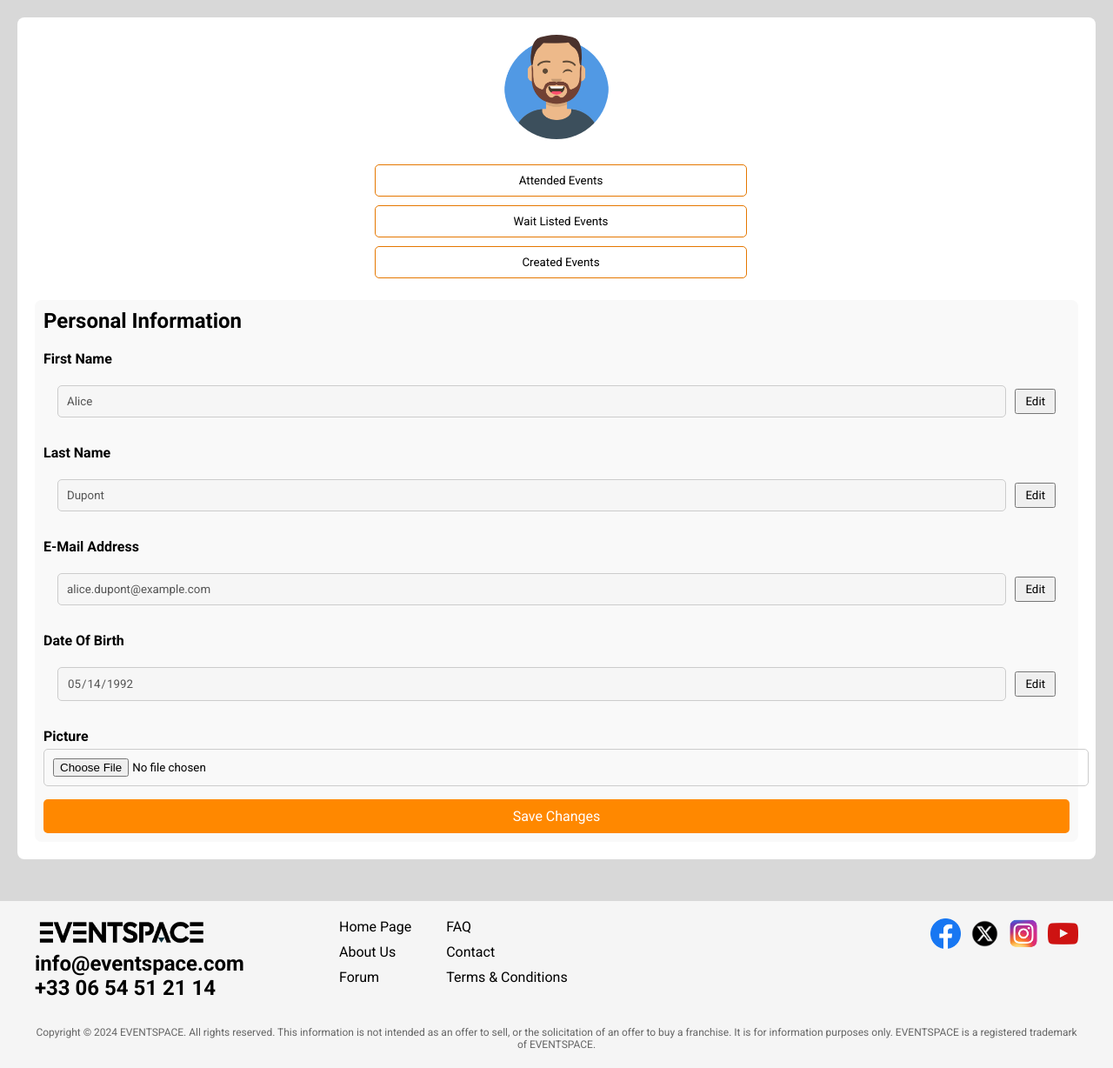
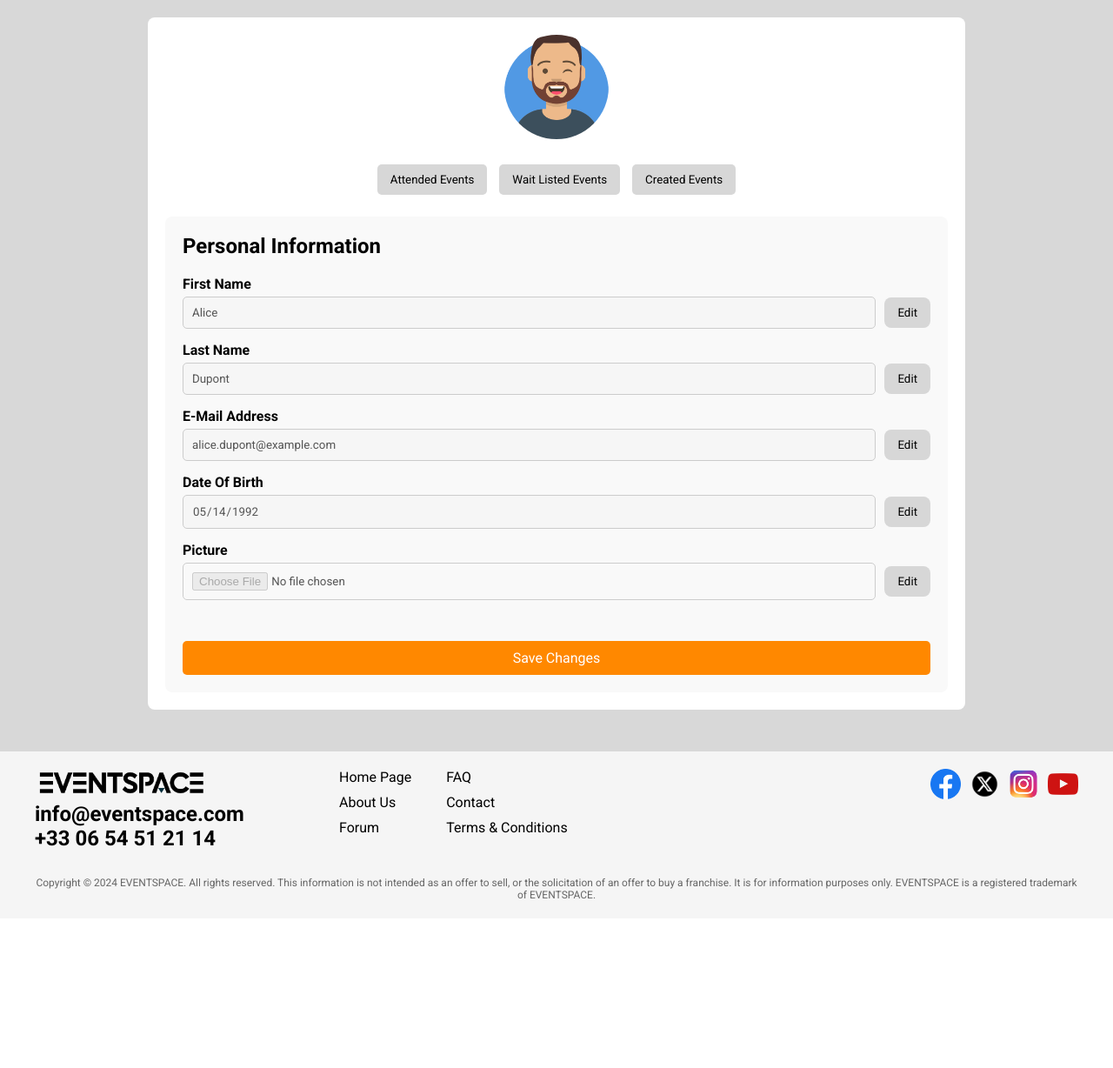
Before and after one commit to TudorGabriel28/EventSpace, a PHP site: page /user-profile.php in a window 1280 px wide. Shown: the part 77-1305 px from the top of the page at 87% size. After the commit the page ends 1111 px from the top, so only its background shows below. Run offline with PHP 8.4, Linux system fonts and the light colour scheme; a user stored in the database is signed in; data comes from the database, SQL or seed files in the repository; some libraries are stand-ins or nearby versions.

Commit message:
Design changes

```diff
--- a/server/pages/user-profile.php
+++ b/server/pages/user-profile.php
@@ -72,7 +72,6 @@ if ($_SERVER['REQUEST_METHOD'] == 'POST') {
 
 $conn->close();
 ?>
-
 
 <?php include_once '../components/header.php'; ?>
 <main>
@@ -155,7 +154,10 @@ $conn->close();
             </div>
             <div class="form-group">
                 <label for="profilePicture">Picture</label>
-                <input type="file" id="profilePicture" name="profilePicture" placeholder="Upload Your Picture">
+                <div class="icon-container">
+                    <input type="file" id="profilePicture" name="profilePicture" placeholder="Upload Your Picture" disabled>
+                    <button type="button" class="edit-btn" onclick="toggleEdit('profilePicture')">Edit</button>
+                </div>
             </div>
             <button type="submit" class="save-button">Save Changes</button>
         </form>
--- a/server/styles/user-profile.css
+++ b/server/styles/user-profile.css
@@ -14,7 +14,7 @@ body {
 }
 
 .profile-container {
-    max-width: 1200px;
+    max-width: 900px;
     margin: 20px auto;
     background-color: #ffffff;
     border-radius: 8px;
@@ -52,7 +52,7 @@ body {
 }
 
 .event-buttons button {
-    background-color: #ffffff;
+    background-color: #d7d7d7;
     color: rgb(0, 0, 0);
     border: none;
     padding: 10px 15px;
@@ -60,6 +60,7 @@ body {
     border-radius: 5px;
     cursor: pointer;
     transition: background-color 0.3s;
+
 }
 
 .event-buttons button:hover {
@@ -108,28 +109,13 @@ body {
     font-size: 1em;
     cursor: pointer;
     transition: background-color 0.3s;
+    margin-top: 2rem;
 }
 
 .save-button:hover {
     background-color: #e57700;
 }
 
-
-.event-buttons button {
-    border: #e57700 solid .1rem;
-      width: 100%;
-}
-
-.personal-info {
-      padding: 10px;
-}
-
-.icon-container{
-    display: flex;
-    justify-content: right;
-    align-items: center;
-    padding: 1rem;
-}
 
 @media (max-width: 768px) {
     .profile-header {
@@ -179,6 +165,13 @@ body {
 
 .edit-btn {
     margin-left: 10px;
-    padding: 5px 10px;
+    padding: 10px 15px;
     cursor: pointer;
+    border-radius: .5rem;
+    background-color: #d7d7d7;
+    border: none;
 }
+
+.edit-btn:hover {
+    background-color: #ff8800;
+}
```
